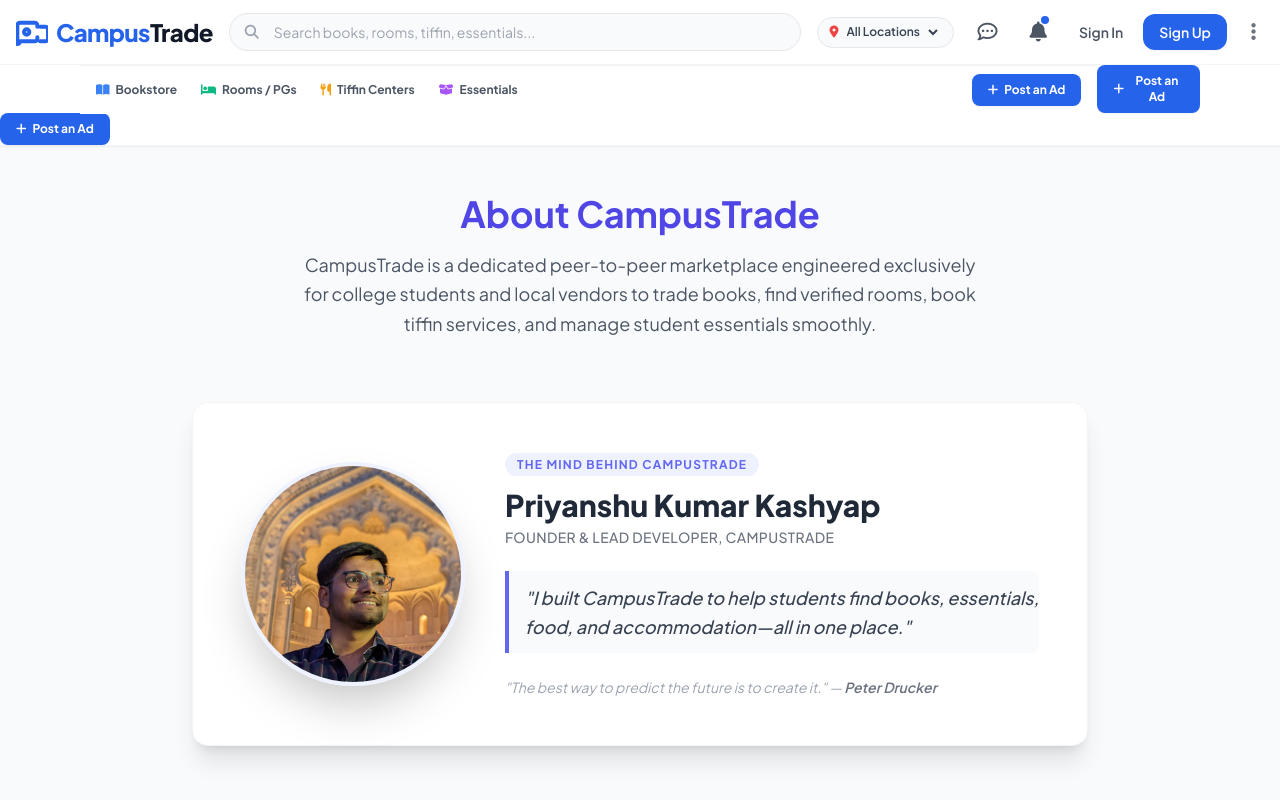
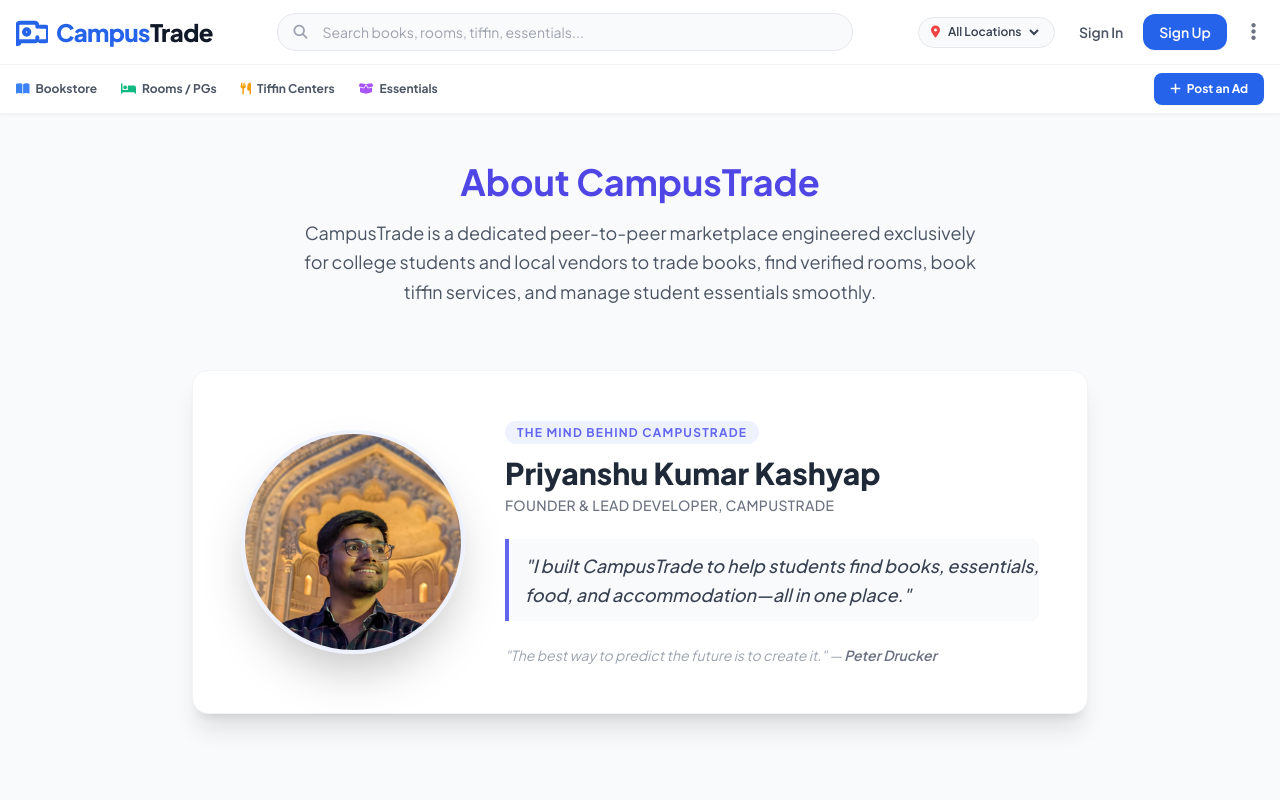
Before and after one commit to priyanshu1815/CampusTrade, a Flask app: page /about in a window 1280 px wide. Run offline with Flask 3, Linux system fonts and the light colour scheme; tables that the repository leaves empty hold one stand-in row (values such as "Sample post"); a database or web service that is not in the repository returns one stand-in record (values such as "Sample title"); some libraries are stand-ins or nearby versions.

Commit message:
Completely fix navbar nested layouts and absolute auth isolation tags

```diff
--- a/templates/base.html
+++ b/templates/base.html
@@ -20,9 +20,11 @@
     </style>
 </head>
 
-<body class="bg-[#f8fafc] text-gray-800 antialiased pb-20 md:pb-0">
+<body
+    class="bg-[#f8fafc] text-gray-800 antialiased pb-20 md:pb-0 dark:bg-gray-900 dark:text-white transition-colors duration-300">
 
-    <header class="w-full bg-white border-b border-gray-100 sticky top-0 z-50 shadow-sm">
+    <header
+        class="w-full bg-white dark:bg-gray-900 border-b border-gray-100 dark:border-gray-800 sticky top-0 z-50 shadow-sm transition-colors duration-300">
         <div class="max-w-7xl mx-auto px-4 h-16 flex items-center justify-between gap-4">
 
             <a href="/"
@@ -33,19 +35,19 @@
                     <path d="M18 8h4a2 2 0 0 1 2 2v7a2 2 0 0 1-2 2h-4"></path>
                     <circle cx="8" cy="12" r="2"></circle>
                 </svg>
-                <span>Campus<span class="text-gray-900">Trade</span></span>
+                <span>Campus<span class="text-gray-900 dark:text-white">Trade</span></span>
             </a>
 
             <div class="hidden md:flex items-center flex-grow max-w-xl relative">
                 <i class="fa-solid fa-magnifying-glass absolute left-4 text-gray-400 text-sm"></i>
                 <input type="text" placeholder="Search books, rooms, tiffin, essentials..."
-                    class="w-full bg-gray-50 border border-gray-200 rounded-full pl-11 pr-4 py-2 text-sm focus:outline-none focus:ring-2 focus:ring-blue-500/20 focus:border-blue-600 transition">
+                    class="w-full bg-gray-50 dark:bg-gray-800 border border-gray-200 dark:border-gray-700 rounded-full pl-11 pr-4 py-2 text-sm text-gray-800 dark:text-gray-200 focus:outline-none focus:ring-2 focus:ring-blue-500/20 focus:border-blue-600 transition">
             </div>
 
             <div class="flex items-center space-x-3 sm:space-x-4">
 
                 <div
-                    class="hidden sm:flex items-center space-x-1 bg-gray-50 border border-gray-200 px-3 py-1.5 rounded-full text-xs font-semibold text-gray-700">
+                    class="hidden sm:flex items-center space-x-1 bg-gray-50 dark:bg-gray-800 border border-gray-200 dark:border-gray-700 px-3 py-1.5 rounded-full text-xs font-semibold text-gray-700 dark:text-gray-300">
                     <i class="fa-solid fa-location-dot text-red-500"></i>
                     <select id="locationSelector" class="bg-transparent focus:outline-none cursor-pointer pr-1">
                         <option value="all">All Locations</option>
@@ -55,11 +57,13 @@
                     </select>
                 </div>
 
-                <a href="/inbox" class="relative p-2 text-gray-600 hover:text-blue-600 transition">
+                {% if session.get('user_id') %}
+                <a href="/inbox" class="relative p-2 text-gray-600 dark:text-gray-400 hover:text-blue-600 transition">
                     <i class="fa-regular fa-comment-dots text-xl"></i>
                 </a>
 
-                <a href="/inbox" class="relative p-2 text-gray-600 hover:text-blue-600 transition cursor-pointer">
+                <a href="/inbox"
+                    class="relative p-2 text-gray-600 dark:text-gray-400 hover:text-blue-600 transition cursor-pointer">
                     <i class="fa-solid fa-bell text-xl"></i>
                     {% if unread_count and unread_count > 0 %}
                     <span
@@ -71,38 +75,37 @@
                     {% endif %}
                 </a>
 
-                {% if session.get('user_id') %}
-                <div class="w-8 h-8 rounded-full bg-blue-100 text-blue-700 font-bold text-xs flex items-center justify-center border border-blue-200 uppercase cursor-pointer"
+                <div class="w-8 h-8 rounded-full bg-blue-100 dark:bg-blue-900 text-blue-700 dark:text-blue-200 font-bold text-xs flex items-center justify-center border border-blue-200 dark:border-blue-800 uppercase cursor-pointer"
                     id="menuButton">
                     {{ session.get('user_name')[:2] }}
                 </div>
                 {% else %}
                 <div class="flex items-center space-x-2 sm:space-x-3">
                     <a href="/login"
-                        class="text-xs sm:text-sm font-semibold text-gray-600 hover:text-blue-600 transition px-2 py-1">Sign
+                        class="text-xs sm:text-sm font-semibold text-gray-600 dark:text-gray-300 hover:text-blue-600 transition px-2 py-1">Sign
                         In</a>
                     <a href="/register"
-                        class="bg-blue-600 text-white text-xs sm:text-sm font-semibold px-3 py-1.5 sm:px-4 sm:py-2 rounded-xl hover:bg-blue-700 transition shadow-sm">Sign
+                        class="bg-blue-600 text-white text-xs sm:text-sm font-semibold px-3 py-1.5 sm:px-4 sm:py-2 rounded-xl hover:bg-blue-700 transition shadow-sm whitespace-nowrap">Sign
                         Up</a>
                 </div>
                 <button id="menuButton"
-                    class="p-2 text-gray-500 hover:text-gray-800 rounded-full hover:bg-gray-100 transition focus:outline-none">
+                    class="p-2 text-gray-500 hover:text-gray-800 dark:hover:text-gray-200 rounded-full hover:bg-gray-100 dark:hover:bg-gray-800 transition focus:outline-none">
                     <i class="fa-solid fa-ellipsis-vertical text-lg sm:text-xl"></i>
                 </button>
                 {% endif %}
 
                 <div id="dropdownMenu"
-                    class="hidden absolute right-4 mt-12 w-56 rounded-xl bg-white shadow-xl ring-1 ring-black ring-opacity-5 divide-y divide-gray-100 focus:outline-none z-50 top-6">
+                    class="hidden absolute right-4 mt-12 w-56 rounded-xl bg-white dark:bg-gray-800 shadow-xl ring-1 ring-black ring-opacity-5 divide-y divide-gray-100 dark:divide-gray-700 focus:outline-none z-50 top-6">
                     <div class="py-2">
                         <span
                             class="block px-4 py-1 text-[10px] font-bold tracking-wider text-gray-400 uppercase">Student
                             Privileges</span>
                         <a href="/upload_book"
-                            class="group flex items-center px-4 py-2 text-sm text-gray-700 hover:bg-blue-50 transition">
+                            class="group flex items-center px-4 py-2 text-sm text-gray-700 dark:text-gray-300 hover:bg-blue-50 dark:hover:bg-gray-700 transition">
                             <i class="fa-solid fa-book mr-3 text-gray-400 group-hover:text-blue-500"></i> Sell Books
                         </a>
                         <a href="/upload_essential"
-                            class="group flex items-center px-4 py-2 text-sm text-gray-700 hover:bg-blue-50 transition">
+                            class="group flex items-center px-4 py-2 text-sm text-gray-700 dark:text-gray-300 hover:bg-blue-50 dark:hover:bg-gray-700 transition">
                             <i class="fa-solid fa-laptop mr-3 text-gray-400 group-hover:text-blue-500"></i> Sell
                             Essentials
                         </a>
@@ -112,12 +115,12 @@
                             class="block px-4 py-1 text-[10px] font-bold tracking-wider text-purple-400 uppercase">Owner
                             Privileges</span>
                         <a href="/upload_room"
-                            class="group flex items-center px-4 py-2 text-sm text-gray-700 hover:bg-purple-50 transition">
+                            class="group flex items-center px-4 py-2 text-sm text-gray-700 dark:text-gray-300 hover:bg-purple-50 dark:hover:bg-gray-700 transition">
                             <i class="fa-solid fa-house-user mr-3 text-gray-400 group-hover:text-purple-500"></i> List
                             Rooms / PGs
                         </a>
                         <a href="/upload_tiffin"
-                            class="group flex items-center px-4 py-2 text-sm text-gray-700 hover:bg-purple-50 transition">
+                            class="group flex items-center px-4 py-2 text-sm text-gray-700 dark:text-gray-300 hover:bg-purple-50 dark:hover:bg-gray-700 transition">
                             <i class="fa-solid fa-bowl-food mr-3 text-gray-400 group-hover:text-purple-500"></i> List
                             Tiffin Center
                         </a>
@@ -125,7 +128,7 @@
                     {% if session.get('user_id') %}
                     <div class="py-1">
                         <a href="/logout"
-                            class="flex items-center px-4 py-2 text-sm text-red-600 hover:bg-red-50 transition">
+                            class="flex items-center px-4 py-2 text-sm text-red-600 hover:bg-red-50 dark:hover:bg-red-900/30 transition">
                             <i class="fa-solid fa-right-from-bracket mr-3 text-red-400"></i> Logout
                         </a>
                     </div>
@@ -134,27 +137,20 @@
             </div>
         </div>
 
-        <!-- SUB-NAVBAR WITH GLOBAL DARK MODE & TRANSLATION SUPPORT -->
         <div
             class="hidden md:block w-full border-t border-gray-100 dark:border-gray-800 bg-white dark:bg-gray-900 transition-colors duration-300">
-            <div class="max-w-6xl mx-auto px-4 h-12 flex items-center justify-between">
-                <!-- Navigation Links -->
-                <div
-                    class="hidden md:block w-full border-t border-gray-100 dark:border-gray-800 bg-white dark:bg-gray-900 transition-colors duration-300">
-                    <div class="max-w-6xl mx-auto px-4 h-12 flex items-center justify-between">
+            <div class="max-w-7xl mx-auto px-4 h-12 flex items-center justify-between">
                 <nav class="flex items-center space-x-6 text-xs font-bold text-gray-600 dark:text-gray-300">
                     <a href="/bookstore"
                         class="hover:text-blue-600 dark:hover:text-blue-400 transition flex items-center">
                         <i class="fa-solid fa-book-open mr-1.5 text-blue-500"></i>
                         <span data-translate="sub_nav_bookstore">Bookstore</span>
                     </a>
-                            <a href="/rooms"
-                                class="hover:text-blue-600 dark:hover:text-blue-400 transition flex items-center">
+                    <a href="/rooms" class="hover:text-blue-600 dark:hover:text-blue-400 transition flex items-center">
                         <i class="fa-solid fa-bed mr-1.5 text-emerald-500"></i>
                         <span data-translate="sub_nav_rooms">Rooms / PGs</span>
                     </a>
-                            <a href="/tiffin"
-                                class="hover:text-blue-600 dark:hover:text-blue-400 transition flex items-center">
+                    <a href="/tiffin" class="hover:text-blue-600 dark:hover:text-blue-400 transition flex items-center">
                         <i class="fa-solid fa-utensils mr-1.5 text-amber-500"></i>
                         <span data-translate="sub_nav_tiffin">Tiffin Centers</span>
                     </a>
@@ -166,34 +162,17 @@
                 </nav>
 
                 <button onclick="document.getElementById('menuButton').click()"
-                            class="bg-blue-600 text-white text-xs font-bold px-4 py-2 rounded-lg hover:bg-blue-700 transition flex items-center gap-1.5 shadow-sm cursor-pointer">
+                    class="bg-blue-600 text-white text-xs font-bold px-4 py-2 rounded-lg hover:bg-blue-700 transition flex items-center gap-1.5 shadow-sm cursor-pointer border-none outline-none">
                     <i class="fa-solid fa-plus"></i>
                     <span data-translate="sub_nav_postad">Post an Ad</span>
                 </button>
             </div>
         </div>
 
-                <!-- Post An Ad Button (Isme Translation and Dark Mode Support Hai) -->
-                <button onclick="document.getElementById('menuButton').click()"
-                    class="bg-blue-600 text-white text-xs font-bold px-4 py-2 rounded-lg hover:bg-blue-700 transition flex items-center gap-1.5 shadow-sm cursor-pointer">
-                    <i class="fa-solid fa-plus"></i>
-                    <span data-translate="sub_nav_postad">Post an Ad</span>
-                </button>
-            </div>
-        </div>
-
-        <button onclick="document.getElementById('menuButton').click()"
-            class="bg-blue-600 text-white text-xs font-bold px-4 py-2 rounded-lg hover:bg-blue-700 transition flex items-center gap-1.5 shadow-sm cursor-pointer">
-            <i class="fa-solid fa-plus"></i>
-            <span data-translate="sub_nav_postad">Post an Ad</span>
-        </button>
-        </div>
-        </div>
-
-        <div class="block md:hidden px-4 pb-3 pt-1 bg-white">
+        <div class="block md:hidden px-4 pb-3 pt-1 bg-white dark:bg-gray-900 transition-colors duration-300">
             <div class="flex items-center gap-2">
                 <div
-                    class="flex items-center space-x-1 bg-gray-100 border border-gray-200 px-2.5 py-2 rounded-xl text-[11px] font-bold text-gray-700 shrink-0">
+                    class="flex items-center space-x-1 bg-gray-100 dark:bg-gray-800 border border-gray-200 dark:border-gray-700 px-2.5 py-2 rounded-xl text-[11px] font-bold text-gray-700 dark:text-gray-300 shrink-0">
                     <i class="fa-solid fa-location-dot text-red-500"></i>
                     <select id="locationSelectorMobile"
                         class="bg-transparent focus:outline-none cursor-pointer max-w-[80px]">
@@ -207,7 +186,7 @@
                 <div class="relative flex-grow">
                     <i class="fa-solid fa-magnifying-glass absolute left-3 top-2.5 text-gray-400 text-xs"></i>
                     <input type="text" id="mobileSearchInput" placeholder="Search books, rooms, tiffin..."
-                        class="w-full bg-gray-50 border border-gray-200 rounded-xl pl-8 pr-3 py-2 text-xs focus:outline-none">
+                        class="w-full bg-gray-50 dark:bg-gray-800 border border-gray-200 dark:border-gray-700 rounded-xl pl-8 pr-3 py-2 text-xs text-gray-800 dark:text-gray-200 focus:outline-none">
                 </div>
             </div>
         </div>
@@ -231,26 +210,29 @@
     </main>
 
     <div
-        class="md:hidden fixed bottom-0 left-0 right-0 bg-white border-t border-gray-100 h-16 flex items-center justify-around px-2 z-50 shadow-[0_-2px_10px_rgba(0,0,0,0.03)]">
+        class="md:hidden fixed bottom-0 left-0 right-0 bg-white dark:bg-gray-900 border-t border-gray-100 dark:border-gray-800 h-16 flex items-center justify-around px-2 z-50 shadow-[0_-2px_10px_rgba(0,0,0,0.03)] transition-colors duration-300">
         <a href="/" class="flex flex-col items-center gap-1 text-blue-600">
             <i class="fa-solid fa-house text-lg"></i>
             <span class="text-[10px] font-bold">Home</span>
         </a>
-        <a href="/inbox" class="flex flex-col items-center gap-1 text-gray-400 hover:text-blue-600 transition">
+        <a href="/inbox"
+            class="flex flex-col items-center gap-1 text-gray-400 dark:text-gray-500 hover:text-blue-600 transition">
             <i class="fa-regular fa-comment text-lg"></i>
             <span class="text-[10px] font-medium">Chats</span>
         </a>
+        <div class="flex-1 flex justify-center -mt-6 relative z-50">
             <button onclick="document.getElementById('menuButton').click()"
-            class="flex flex-col items-center justify-center -mt-6 bg-blue-600 text-white w-12 h-12 rounded-full shadow-lg border-4 border-white hover:bg-blue-700 transition cursor-pointer">
+                class="flex flex-col items-center justify-center bg-blue-600 text-white w-12 h-12 rounded-full shadow-lg border-4 border-white dark:border-gray-900 hover:bg-blue-700 transition cursor-pointer">
                 <i class="fa-solid fa-plus text-lg"></i>
             </button>
+        </div>
         <button onclick="document.getElementById('menuButton').click()"
-            class="flex flex-col items-center gap-1 text-gray-400 hover:text-blue-600 transition cursor-pointer">
+            class="flex flex-col items-center gap-1 text-gray-400 dark:text-gray-500 hover:text-blue-600 transition cursor-pointer">
             <i class="fa-regular fa-file-lines text-lg"></i>
             <span class="text-[10px] font-medium">Listings</span>
         </button>
         <button onclick="document.getElementById('menuButton').click()"
-            class="flex flex-col items-center gap-1 text-gray-400 hover:text-blue-600 transition cursor-pointer">
+            class="flex flex-col items-center gap-1 text-gray-400 dark:text-gray-500 hover:text-blue-600 transition cursor-pointer">
             <i class="fa-regular fa-user text-lg"></i>
             <span class="text-[10px] font-medium">Profile</span>
         </button>
@@ -268,7 +250,6 @@
     </div>
 
     <script>
-        // Dropdown Menu Toggler Logic
         const menuButton = document.getElementById('menuButton');
         const dropdownMenu = document.getElementById('dropdownMenu');
 
@@ -285,7 +266,6 @@
             });
         }
 
-        // Link Mobile Dropdown Selection sync to Main Dropdown functionality
         const locSel = document.getElementById('locationSelector');
         const locSelMob = document.getElementById('locationSelectorMobile');
         if (locSel && locSelMob) {
@@ -295,46 +275,30 @@
             });
         }
 
-        // Image Slider State Handler Script
         const itemSlideState = {};
-
         function changeSlide(itemId, direction, imagesList) {
             if (!(itemId in itemSlideState)) {
                 itemSlideState[itemId] = 0;
             }
+            let currentIndex = itemSlideState[itemId] + direction;
+            if (currentIndex >= imagesList.length) currentIndex = 0;
+            else if (currentIndex < 0) currentIndex = imagesList.length - 1;
 
-            let currentIndex = itemSlideState[itemId];
-            currentIndex += direction;
+            itemSlideState[itemId] = currentIndex;
+            const imageElement = document.getElementById(`main-img-${itemId}`);
+            if (imageElement) imageElement.src = imagesList[currentIndex];
 
-            if (currentIndex >= imagesList.length) {
-                currentIndex = 0;
-            } else if (currentIndex < 0) {
-                currentIndex = imagesList.length - 1;
+            const counterElement = document.getElementById(`counter-${itemId}`);
+            if (counterElement) counterElement.innerText = `${currentIndex + 1}/${imagesList.length}`;
         }
 
-            itemSlideState[itemId] = currentIndex;
-
-            const imageElement = document.getElementById(`main-img-${itemId}`);
-            if (imageElement) {
-                imageElement.src = imagesList[currentIndex];
-            }
-
-            const counterElement = document.getElementById(`counter-${itemId}`);
-            if (counterElement) {
-                counterElement.innerText = `${currentIndex + 1}/${imagesList.length}`;
-            }
-        }
-
-        // Zoom Modal Controllers
         function openFullZoomModal(itemId) {
             const currentSrc = document.getElementById(`main-img-${itemId}`).src;
             const modal = document.getElementById('proZoomModal');
             const modalImg = document.getElementById('modalZoomImg');
-
             modalImg.src = currentSrc;
             modal.classList.remove('hidden');
             modal.classList.add('flex');
-
             setTimeout(() => {
                 modalImg.classList.remove('scale-95');
                 modalImg.classList.add('scale-100');
@@ -344,59 +308,15 @@
         function closeZoomModal() {
             const modal = document.getElementById('proZoomModal');
             const modalImg = document.getElementById('modalZoomImg');
-
             modalImg.classList.remove('scale-100');
             modalImg.classList.add('scale-95');
-
             setTimeout(() => {
                 modal.classList.add('hidden');
                 modal.classList.remove('flex');
             }, 200);
         }
-    </script>
 
-    <div class="h-24 md:hidden"></div>
-
-    <div
-        class="fixed bottom-0 left-0 right-0 bg-white/90 backdrop-blur-md border-t border-gray-100/80 pt-2 pb-3 px-4 flex justify-between items-center md:hidden z-50 shadow-[0_-8px_24px_rgba(0,0,0,0.06)] rounded-t-2xl">
-
-        <a href="/" class="flex flex-col items-center gap-1 flex-1 text-blue-600 transition-transform active:scale-95">
-            <i class="fa-solid fa-house text-lg"></i>
-            <span class="text-[10px] font-bold tracking-tight">Home</span>
-        </a>
-
-        <a href="/inbox"
-            class="flex flex-col items-center gap-1 flex-1 text-gray-400 hover:text-gray-600 relative transition-transform active:scale-95">
-            <i class="fa-solid fa-message text-lg"></i>
-            <span class="text-[10px] font-semibold tracking-tight">Chats</span>
-            {% if unread_count and unread_count > 0 %}
-            <span class="absolute top-0 right-6 bg-red-500 w-2 h-2 rounded-full"></span>
-            {% endif %}
-        </a>
-
-        <div class="flex-1 flex justify-center -mt-6 relative z-50">
-            <button onclick="openListingModal(this.getAttribute('data-role'))"
-                data-role="{{ session.get('user_role', '') | lower }}"
-                class="w-12 h-12 rounded-full bg-[#1d5bf7] text-white flex items-center justify-center shadow-[0_4px_14px_rgba(29,91,247,0.4)] hover:bg-blue-600 active:scale-90 transition-all duration-200 cursor-pointer border-none outline-none">
-                <i class="fa-solid fa-plus text-xl"></i>
-            </button>
-        </div>
-
-        <a href="/listings"
-            class="flex flex-col items-center gap-1 flex-1 text-gray-400 hover:text-gray-600 transition-transform active:scale-95">
-            <i class="fa-solid fa-list-ul text-lg"></i>
-            <span class="text-[10px] font-semibold tracking-tight">Listings</span>
-        </a>
-
-        <a href="/profile"
-            class="flex flex-col items-center gap-1 flex-1 text-gray-400 hover:text-gray-600 transition-transform active:scale-95">
-            <i class="fa-solid fa-user text-lg"></i>
-            <span class="text-[10px] font-semibold tracking-tight">Profile</span>
-        </a>
-    </div>
-
-    <script>
-        // Global Multi-Language Dictionary
+        // Global Dynamic Multi-Language Dictionary
         const translations = {
             'en': {
                 'nav_home': 'Home',
@@ -433,7 +353,7 @@
                 'change_pass': 'पासवर्ड बदलें',
                 'preferences': 'वरीयताएँ',
                 'app_lang': 'ऐप की भाषा',
-                'dark_mode': 'डार्क मोड',
+                'dark_mode': 'डार्क模ड',
                 'support_help': 'सहायता और सपोर्ट',
                 'mail_support': 'आधिकारिक मेल सपोर्ट',
                 'tg_community': 'टेलीग्राम कम्युनिटी',
@@ -458,7 +378,6 @@
 
         function applyGlobalDarkMode(isDark) {
             const body = document.body;
-            // Global Tailwind dynamic check fallback or direct color override
             if (isDark) {
                 document.documentElement.classList.add('dark');
                 body.style.backgroundColor = "#111827";
@@ -472,20 +391,13 @@
             }
         }
 
-        // Page load hote hi set karo configurations
         document.addEventListener("DOMContentLoaded", function () {
             const savedTheme = localStorage.getItem('globalTheme');
-            if (savedTheme === 'dark') {
-                applyGlobalDarkMode(true);
-            } else {
-                applyGlobalDarkMode(false);
-            }
-
+            applyGlobalDarkMode(savedTheme === 'dark');
             const savedLang = localStorage.getItem('appLanguage') || 'en';
             applyGlobalLanguage(savedLang);
         });
     </script>
-
 </body>
 
 </html>
```
Lines whose indentation alone changed are shown as unchanged.
